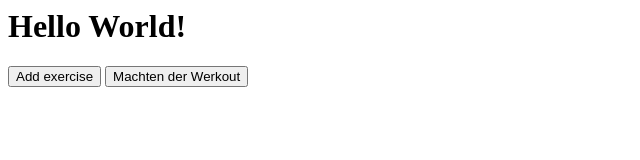
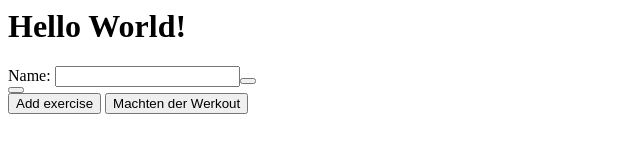
Before and after one commit to lieuzhenghong/werkout_machen, a plain HTML site: page index.html in a window 1280 px wide. Both pictures are taken after a click on the button "Add exercise". Shown: the whole page, without its empty margins (0-640 px from the left). Drawn offline with Linux system fonts and the light colour scheme.

Commit message:
add new exercise

```diff
--- a/index.html
+++ b/index.html
@@ -1,11 +1,63 @@
+<meta name="viewport" content="width=device-width, initial-scale=1">
+
 <script>
+
+var exercise_ids = []
+
+// var exercises = []
+
 function addExercise() {
     console.log("Adding exercise")
     window.alert("Adding exercise")
+    // Code to create a new exercise box here
+    // exercises.push({"name": ""})
+
+    const newExerciseId = "exercise_0"
+
+    const newExercise = document.createElement("div")
+    newExercise.id = newExerciseId
+     // and give it some content
+    const newContent = document.createTextNode("Name: ");
+    // add the text node to the newly created div
+    newExercise.appendChild(newContent);
+
+    const exerciseNameField = document.createElement("input")
+    exerciseNameField.type = "text"
+    exerciseNameField.required = true
+    newExercise.appendChild(exerciseNameField)
+
+    const addNewPropertyButton = document.createElement("button")
+    addNewPropertyButton.onclick = () => { addNewProperty(newExerciseId) }
+    newExercise.appendChild(addNewPropertyButton)
+
+    const exerciseProperties = document.createElement("div")
+    exerciseProperties.id = newExerciseId + "_" + "properties"
+    newExercise.appendChild(exerciseProperties)
+
+    const deleteExerciseButton = document.createElement("button")
+    deleteExerciseButton.onclick = () => { deleteExercise(newExerciseId) }
+    newExercise.appendChild(deleteExerciseButton)
+
+    document.getElementById("exercises").appendChild(newExercise)
+
+}
+
+function addNewPropertyToExercise(exerciseId) {
+    // Code to add a new property to an exercise
 }
 
 function makeWorkout() {
     window.alert("Workout machten'ed")
+    // Read what the user has input
+    // Save into local storage
+
+    // var numberOfSavedWorkouts = parseInt(localStorage.getItem("numberOfSavedWorkouts"))
+    // if (numberOfSavedWorkouts == null) {
+    //    numberOfSavedWorkouts = 0
+    //
+    // }
+    // localStorage.setItem("workout_" + numberOfSavedWorkouts + 1, exercises.toString())
+    // localStorage.setItem("numberOfSavedWorkouts", (numberOfSavedWorkouts + 1).toString())
 }
 
 </script>
```
